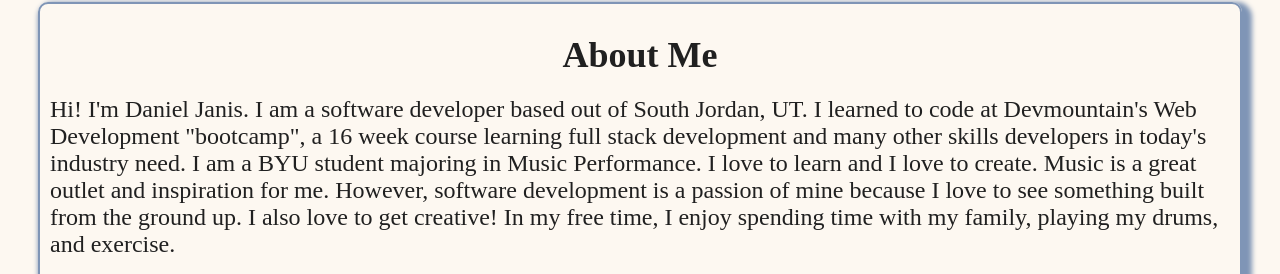
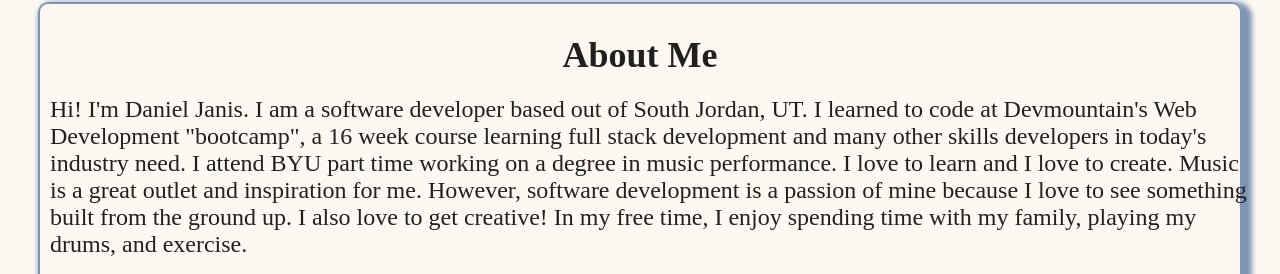
Before and after one commit to daniel-janis/daniel-janis.github.io, a React (Create React App) app: page / in a window 1280 px wide. Shown: the part 678-952 px from the top of the page. Built offline with nearby package versions, Linux system fonts and the light colour scheme.

Commit message:
About me Edit

```diff
--- a/src/components/AboutMe.js
+++ b/src/components/AboutMe.js
@@ -17,7 +17,7 @@ class AboutMe extends React.Component {
                     <div className="description">
                      Hi! I'm Daniel Janis. I am a software developer based out of South Jordan, UT.
                     I learned to code at Devmountain's Web Development "bootcamp", a 16 week course learning full stack development
-                    and many other skills developers in today's industry need. I am a BYU student majoring in Music Performance.
+                    and many other skills developers in today's industry need. I attend BYU part time working on a degree in music performance.
                     I love to learn and I love to create. Music is a great outlet and inspiration for me. However, software development is a passion of mine because I love to see something built
                     from the ground up. I also love to get creative! In my free time, I enjoy spending time with my family, playing my drums, and exercise.
 
```
